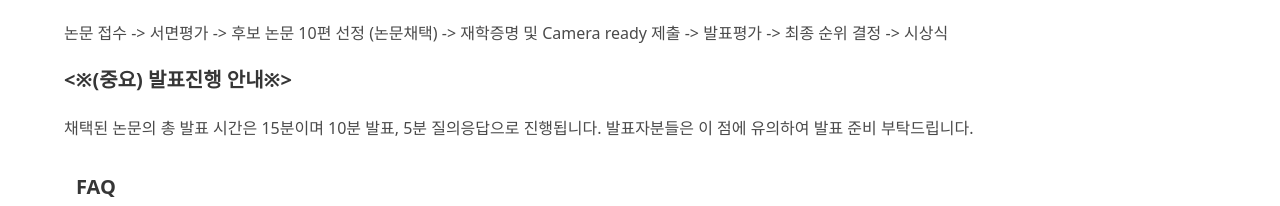
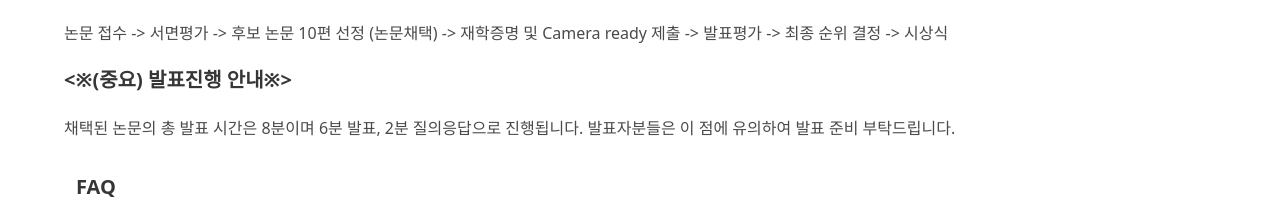
Before and after one commit to aiupc2025/aiupc2025.github.io, a plain HTML site: page index.html in a window 1280 px wide. Shown: the part 2807-3013 px from the top of the page. Drawn offline with nearby package versions, Linux system fonts and the light colour scheme; some icons are missing.

Commit message:
Update index.html
Signed-off-by: bpai2025 <baej95220@gmail.com>

```diff
--- a/index.html
+++ b/index.html
@@ -364,7 +364,7 @@
           <※(중요) 발표진행 안내※>
         </h3>
         <p>
-          채택된 논문의 총 발표 시간은 15분이며 10분 발표, 5분 질의응답으로 진행됩니다. 발표자분들은 이 점에 유의하여 발표 준비 부탁드립니다.
+          채택된 논문의 총 발표 시간은 8분이며 6분 발표, 2분 질의응답으로 진행됩니다. 발표자분들은 이 점에 유의하여 발표 준비 부탁드립니다.
         </p>
 
         <br>
```
